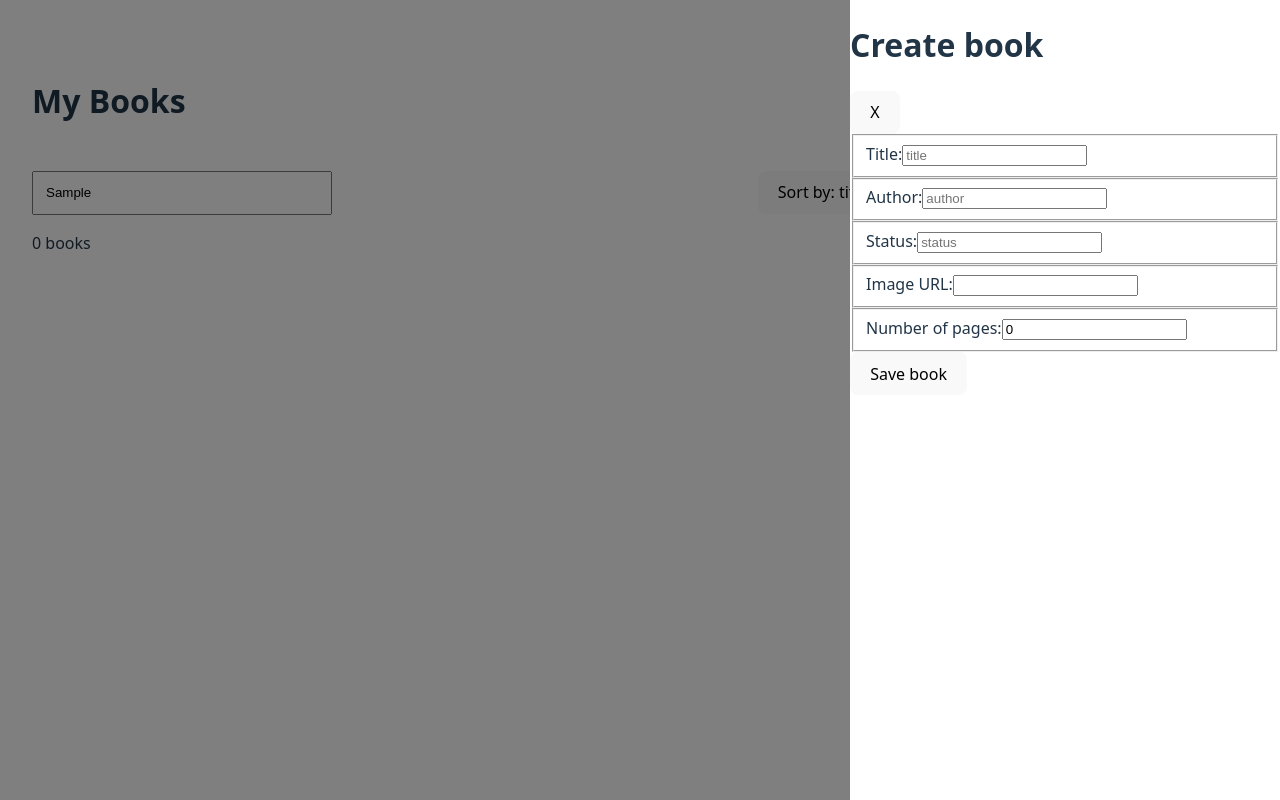
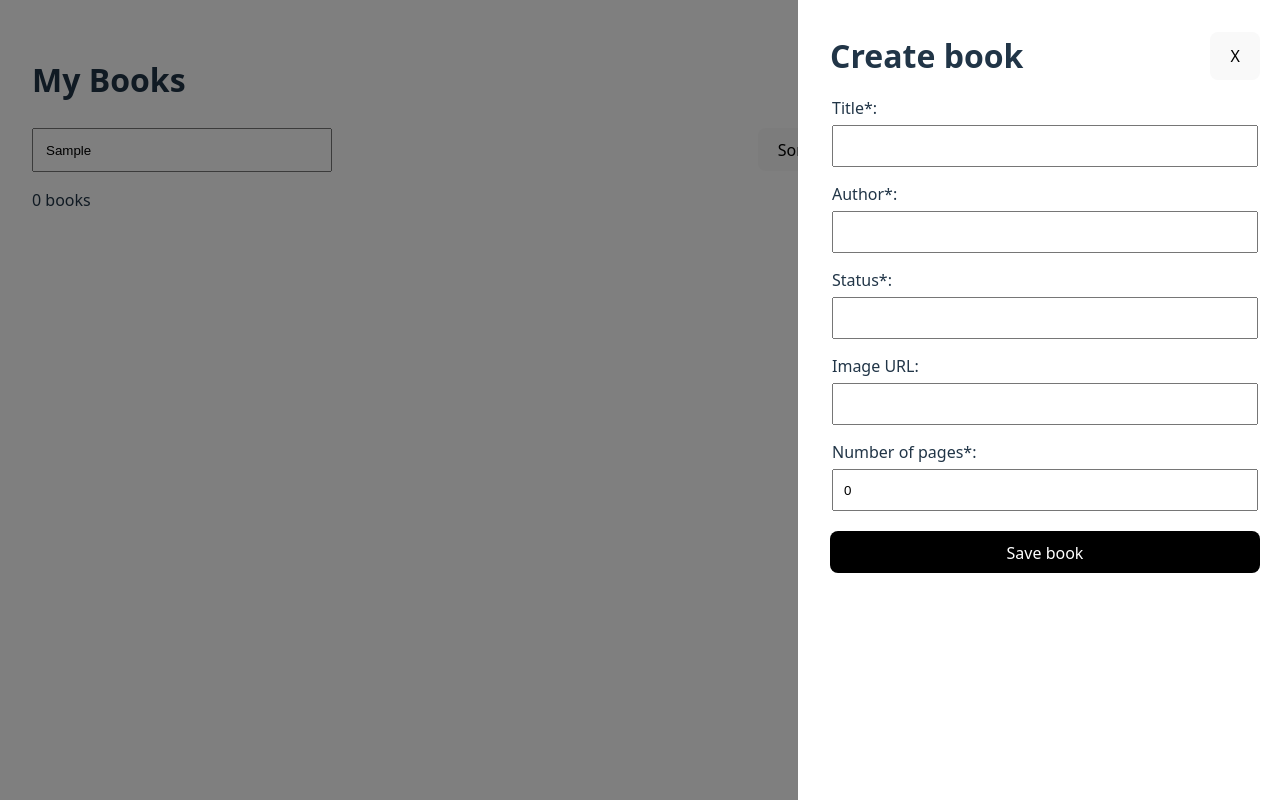
Before and after one commit to MichaelJSwain/book-tracker, a React (Vite) app: page / in a window 1280 px wide. Both pictures are taken after typing "Sample" into the empty fields and a click on the button "Add book". Built offline with nearby package versions, Linux system fonts and the light colour scheme.

Commit message:
add initial styles for form component

```diff
--- a/src/App.css
+++ b/src/App.css
@@ -13,6 +13,7 @@
 
 h1 {
   text-align: left;
+  margin: 0;
 }
 
 .search-input {
--- a/src/components/CreateBookForm/CreateBookForm.css
+++ b/src/components/CreateBookForm/CreateBookForm.css
@@ -0,0 +1,28 @@
+fieldset {
+  border: none;
+  display: flex;
+  flex-direction: column;
+  padding: 0;
+}
+
+fieldset:not(:last-of-type) {
+    margin-bottom: 15px;
+}
+
+label {
+    margin-bottom: 5px;
+}
+
+input {
+    height: 42px;
+    padding: 10px;
+    box-sizing: border-box
+}
+
+.form-button {
+    width: 100%;
+    background: black;
+    margin-top: 20px;
+    color: white;
+    height: 42px;
+}
--- a/src/components/CreateBookForm/CreateBookForm.tsx
+++ b/src/components/CreateBookForm/CreateBookForm.tsx
@@ -1,6 +1,7 @@
 import { useState } from "react";
 import type { FormData, CreateBookFormProps } from "../../types";
 import { createBook } from "../../utils/intro";
+import "./CreateBookForm.css"
 
 export const CreateBookForm = ({ submitFunc }: CreateBookFormProps) => {
         const [formData, setFormData] = useState<FormData>({
@@ -34,26 +35,26 @@ export const CreateBookForm = ({ submitFunc }: CreateBookFormProps) => {
     return (
             <form onSubmit={handleSubmit}>
                     <fieldset>
-                        <label htmlFor="title">Title:</label>
-                        <input placeholder="title" type="text" id="title" name="title" onChange={handleChange} value={formData.title}></input>
+                        <label htmlFor="title">Title*:</label>
+                        <input type="text" id="title" name="title" onChange={handleChange} value={formData.title}></input>
                     </fieldset>
                     <fieldset>
-                        <label htmlFor="author">Author:</label>
-                        <input placeholder="author" type="text" id="author" name="author" onChange={handleChange} value={formData.author}></input>
+                        <label htmlFor="author">Author*:</label>
+                        <input type="text" id="author" name="author" onChange={handleChange} value={formData.author}></input>
                     </fieldset>
                     <fieldset>
-                        <label htmlFor="status">Status:</label>
-                        <input placeholder="status" type="text" id="status" name="status" onChange={handleChange} value={formData.status}></input>
+                        <label htmlFor="status">Status*:</label>
+                        <input type="text" id="status" name="status" onChange={handleChange} value={formData.status}></input>
                     </fieldset>
                     <fieldset>
                         <label htmlFor="imageUrl">Image URL:</label>
                         <input type="text" id="imageUrl" name="imageUrl" onChange={handleChange} value={formData.imageUrl}></input>
                     </fieldset>
                 <fieldset>
-                        <label htmlFor="number_of_pages">Number of pages:</label>
-                        <input placeholder="number of pages" type="text" id="number_of_pages" name="number_of_pages" onChange={handleChange} value={formData.number_of_pages}></input>
+                        <label htmlFor="number_of_pages">Number of pages*:</label>
+                        <input type="text" id="number_of_pages" name="number_of_pages" onChange={handleChange} value={formData.number_of_pages}></input>
                     </fieldset>
-                    <button data-testId="save-book-button" type="submit">Save book</button>
+                    <button data-testId="save-book-button" type="submit" className="form-button">Save book</button>
                 </form>
     )
 }
--- a/src/components/UIDrawer/UIDrawer.css
+++ b/src/components/UIDrawer/UIDrawer.css
@@ -9,9 +9,11 @@
 .ui-drawer-panel {
     height: 100vh;
     width: 100%;
+    padding: 32px 20px 32px 32px;
     background: white;
     position: absolute;
     z-index: 1;
+    overflow: scroll;
 }
 
 .ui-drawer-overlay {
@@ -19,6 +21,12 @@
     width: 100%;
     opacity: 0;
     transition: 0.3s opacity ease;
+}
+
+.ui-drawer-header {
+    display: flex;
+    justify-content: space-between;
+    margin-bottom: 16px;
 }
 
 .is-open .ui-drawer-overlay {
```
